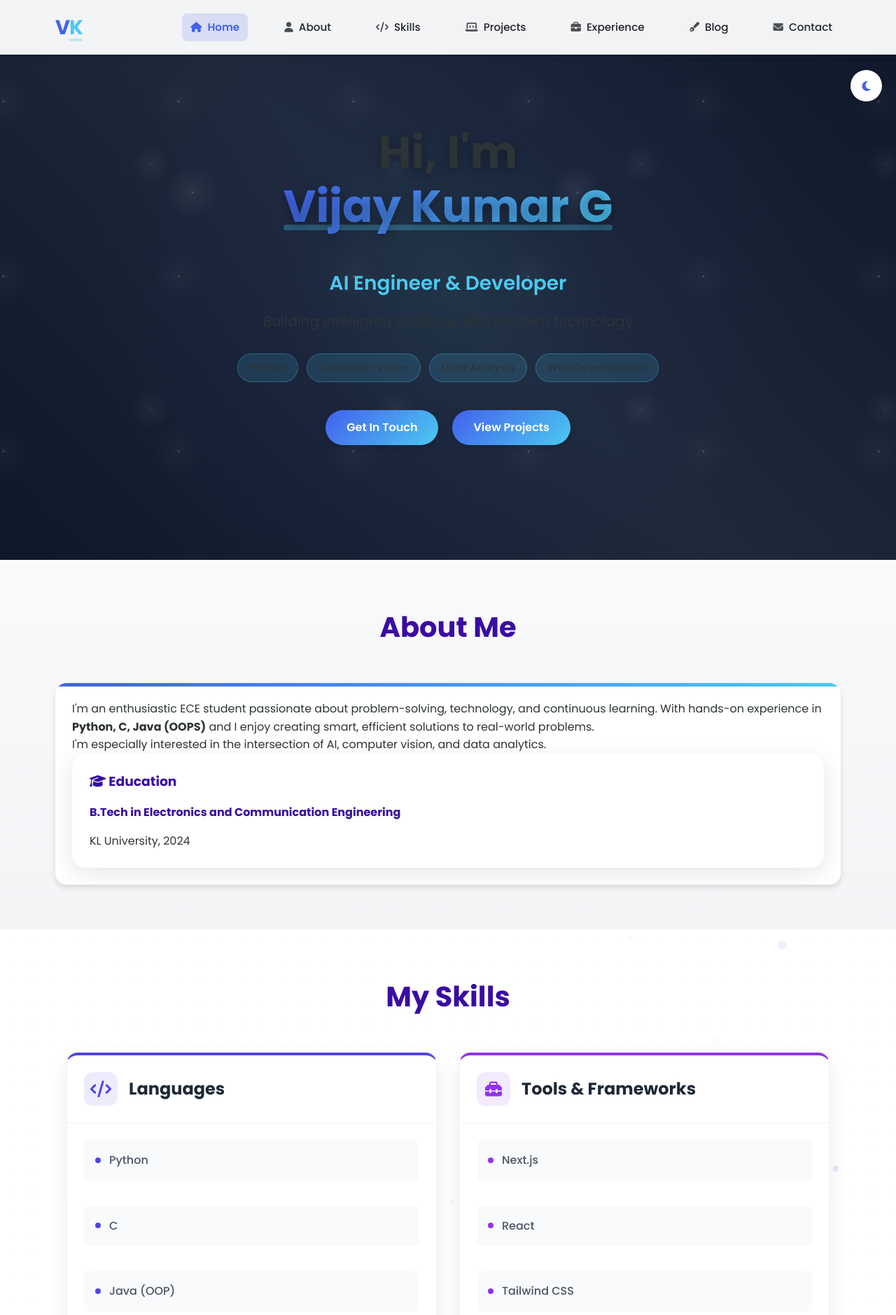
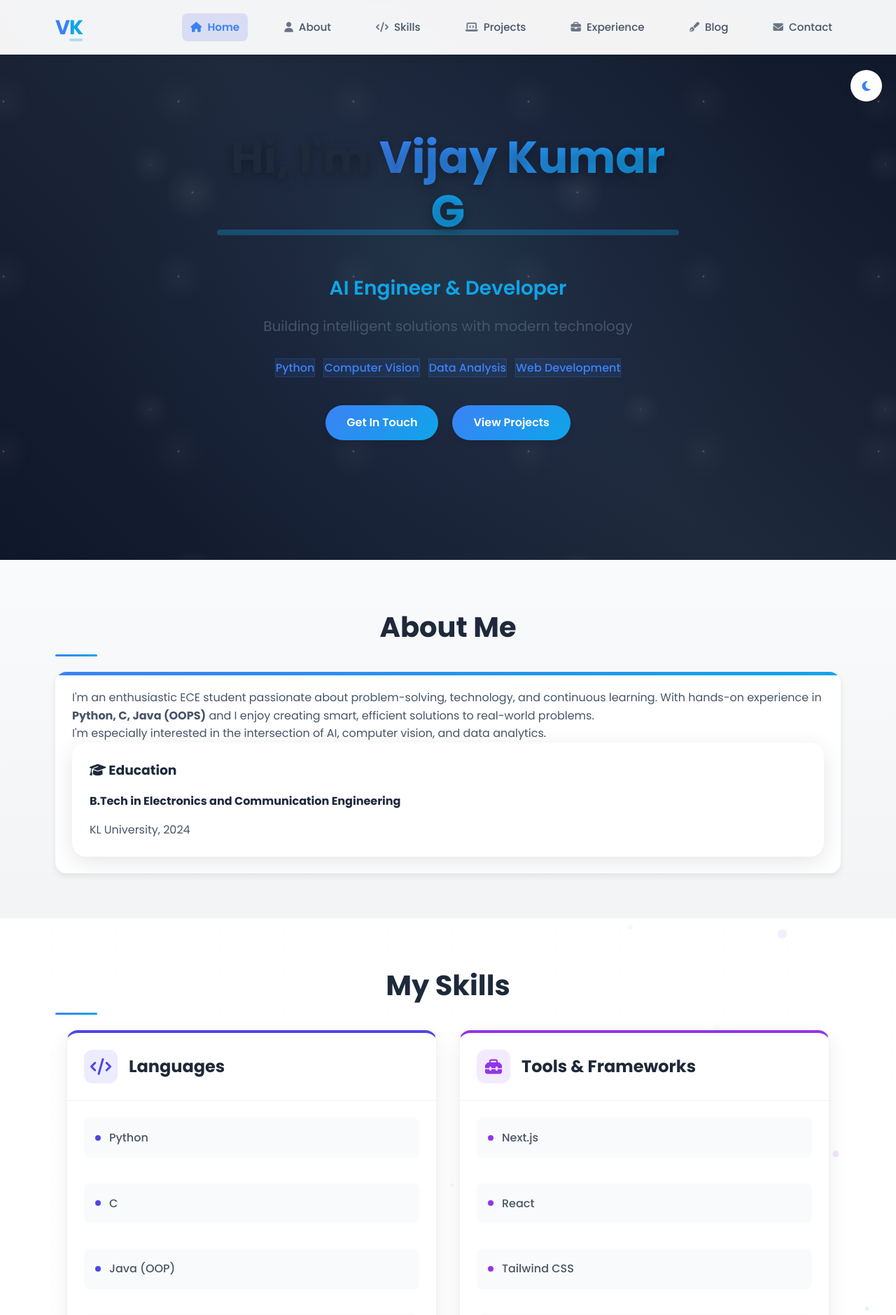
Before and after one commit to VijayKumarG717/Portfolio, a PHP site: page / in a window 1280 px wide. Shown: the top 1879 px of the page at 70% size. Run offline with PHP 8.4, Linux system fonts and the light colour scheme; some libraries are stand-ins or nearby versions.

Commit message:
Enhance typography and color scheme with optimized font colors for both dark and light modes

```diff
--- a/css/enhanced.css
+++ b/css/enhanced.css
@@ -1,63 +1,248 @@
 /* Enhanced Portfolio Styling */
 :root {
-  /* Modern color scheme */
-  --primary-color: #4361ee;
-  --secondary-color: #3a0ca3;
-  --accent-color: #4cc9f0;
-  --accent-secondary: #f72585;
-  --light-color: #f8f9fa;
-  --dark-color: #212529;
-  --success-color: #2ecc71;
-  --warning-color: #f39c12;
-  --danger-color: #e74c3c;
-  --text-color: #2d3436;
-  --text-light: #f8f9fa;
+  /* Modern color scheme - Light mode */
+  --primary-color: #3b82f6;
+  --secondary-color: #4f46e5;
+  --accent-color: #0ea5e9;
+  --accent-secondary: #ec4899;
 
-  /* Light theme specific colors */
+  /* Text colors - Light mode */
+  --text-primary: #1e293b;
+  --text-secondary: #475569;
+  --text-muted: #64748b;
+  --text-light: #f8fafc;
+  --text-accent: #3b82f6;
+
+  /* Background colors - Light mode */
   --background-color: #ffffff;
-  --background-alt: #f8f9fa;
+  --background-alt: #f1f5f9;
   --card-bg: #ffffff;
   --section-bg: linear-gradient(to bottom, #f9fafb, #f3f4f6);
   --hero-bg: linear-gradient(135deg, #e0f2fe, #f0f9ff);
 
-  /* Gradients */
-  --gradient-primary: linear-gradient(135deg, #4361ee 0%, #4cc9f0 100%);
-  --gradient-secondary: linear-gradient(135deg, #f72585 0%, #7209b7 100%);
-  --gradient-accent: linear-gradient(135deg, #3a0ca3 0%, #4361ee 100%);
+  /* Gradients - Light mode */
+  --gradient-primary: linear-gradient(135deg, #3b82f6 0%, #0ea5e9 100%);
+  --gradient-secondary: linear-gradient(135deg, #ec4899 0%, #8b5cf6 100%);
+  --gradient-accent: linear-gradient(135deg, #4f46e5 0%, #3b82f6 100%);
 
   /* Shadows */
-  --shadow-sm: 0 2px 4px rgba(0, 0, 0, 0.1);
-  --shadow-md: 0 4px 8px rgba(0, 0, 0, 0.12);
-  --shadow-lg: 0 10px 25px rgba(0, 0, 0, 0.15);
-  --shadow-hover: 0 15px 30px rgba(0, 0, 0, 0.2);
+  --shadow-sm: 0 2px 4px rgba(0, 0, 0, 0.05);
+  --shadow-md: 0 4px 8px rgba(0, 0, 0, 0.08);
+  --shadow-lg: 0 10px 25px rgba(0, 0, 0, 0.12);
+  --shadow-hover: 0 15px 30px rgba(0, 0, 0, 0.15);
 
   /* Animation */
   --transition-fast: all 0.2s ease;
   --transition-normal: all 0.3s ease;
   --transition-slow: all 0.5s ease;
+
+  /* Extra color variables */
+  --success-color: #10b981;
+  --warning-color: #f59e0b;
+  --danger-color: #ef4444;
 }
 
 /* Dark Mode Variables */
 body.dark-mode {
-  --primary-color: #4cc9f0;
-  --secondary-color: #7209b7;
-  --accent-color: #f72585;
-  --accent-secondary: #4cc9f0;
-  --text-color: #e2e8f0;
+  /* Modern color scheme - Dark mode */
+  --primary-color: #60a5fa;
+  --secondary-color: #8b5cf6;
+  --accent-color: #0ea5e9;
+  --accent-secondary: #f472b6;
+
+  /* Text colors - Dark mode */
+  --text-primary: #f1f5f9;
+  --text-secondary: #cbd5e1;
+  --text-muted: #94a3b8;
   --text-light: #f8fafc;
+  --text-accent: #60a5fa;
 
-  /* Dark theme specific colors */
+  /* Background colors - Dark mode */
   --background-color: #0f172a;
   --background-alt: #1e293b;
   --card-bg: #1e293b;
   --section-bg: linear-gradient(to bottom, #0f172a, #1e293b);
   --hero-bg: linear-gradient(135deg, #0f172a, #1e293b);
 
-  /* Shadows */
+  /* Gradients - Dark mode */
+  --gradient-primary: linear-gradient(135deg, #60a5fa 0%, #0ea5e9 100%);
+  --gradient-secondary: linear-gradient(135deg, #f472b6 0%, #8b5cf6 100%);
+  --gradient-accent: linear-gradient(135deg, #8b5cf6 0%, #60a5fa 100%);
+
+  /* Shadows - Dark mode */
   --shadow-sm: 0 2px 4px rgba(0, 0, 0, 0.3);
   --shadow-md: 0 4px 8px rgba(0, 0, 0, 0.4);
   --shadow-lg: 0 10px 25px rgba(0, 0, 0, 0.5);
   --shadow-hover: 0 15px 30px rgba(0, 0, 0, 0.6);
+
+  /* Extra color variables */
+  --success-color: #34d399;
+  --warning-color: #fbbf24;
+  --danger-color: #f87171;
+}
+
+/* Apply new text colors */
+body {
+  color: var(--text-primary);
+}
+
+h1, h2, h3, h4, h5, h6 {
+  color: var(--text-primary);
+}
+
+p {
+  color: var(--text-secondary);
+}
+
+.section-title {
+  color: var(--text-primary);
+  position: relative;
+  margin-bottom: 2rem;
+}
+
+.section-title::after {
+  content: '';
+  position: absolute;
+  bottom: -10px;
+  left: 0;
+  width: 60px;
+  height: 3px;
+  background: var(--gradient-primary);
+  border-radius: 3px;
+}
+
+/* Hero Section Text Styling */
+.hero-content h1 {
+  color: var(--text-primary);
+  font-weight: 800;
+  text-shadow: 0 2px 10px rgba(0, 0, 0, 0.1);
+}
+
+.profession {
+  color: var(--accent-color);
+  font-weight: 700;
+}
+
+.hero-focus {
+  color: var(--text-secondary);
+}
+
+/* Highlight Styling */
+.highlight {
+  background: var(--gradient-primary);
+  -webkit-background-clip: text;
+  background-clip: text;
+  color: transparent;
+  font-weight: 800;
+}
+
+/* Skill Tags */
+.skill-tag {
+  background: rgba(59, 130, 246, 0.1);
+  color: var(--text-accent);
+  border: 1px solid rgba(59, 130, 246, 0.2);
+  font-weight: 500;
+}
+
+body.dark-mode .skill-tag {
+  background: rgba(96, 165, 250, 0.1);
+  color: var(--text-accent);
+  border: 1px solid rgba(96, 165, 250, 0.2);
+}
+
+/* Project Cards */
+.project-content h3 {
+  color: var(--text-primary);
+  font-weight: 700;
+}
+
+.project-content p {
+  color: var(--text-secondary);
+}
+
+.project-tags span {
+  background: rgba(59, 130, 246, 0.1);
+  color: var(--text-accent);
+}
+
+body.dark-mode .project-tags span {
+  background: rgba(96, 165, 250, 0.1);
+  color: var(--text-accent);
+}
+
+/* Timeline and Experience */
+.timeline-date {
+  color: var(--accent-color);
+  font-weight: 600;
+}
+
+.company {
+  color: var(--text-muted);
+  font-style: italic;
+}
+
+/* Blog Section */
+.blog-category {
+  color: var(--accent-color);
+  letter-spacing: 1px;
+}
+
+.blog-content h3 {
+  color: var(--text-primary);
+  font-weight: 700;
+}
+
+.blog-meta {
+  color: var(--text-muted);
+}
+
+.read-more {
+  color: var(--primary-color);
+  font-weight: 600;
+}
+
+/* Contact Section */
+.contact-details h3 {
+  color: var(--text-primary);
+  font-weight: 600;
+}
+
+.contact-details p {
+  color: var(--text-secondary);
+}
+
+/* Form Labels */
+.form-group label {
+  color: var(--text-secondary);
+  font-weight: 500;
+}
+
+/* Navigation */
+.nav-links a {
+  color: var(--text-secondary);
+}
+
+.nav-links a:hover,
+.nav-links a.active {
+  color: var(--primary-color);
+}
+
+body.dark-mode .nav-links a {
+  color: var(--text-secondary);
+}
+
+body.dark-mode .nav-links a:hover,
+body.dark-mode .nav-links a.active {
+  color: var(--primary-color);
+}
+
+/* Logo Text */
+.logo-text {
+  color: var(--text-primary);
+}
+
+.logo-accent {
+  color: var(--accent-color);
 }
 
 /* Global Animations */
@@ -88,7 +273,7 @@ body.dark-mode {
   position: relative;
   overflow: hidden;
   z-index: 1;
-  color: var(--text-color);
+  color: var(--text-primary);
 }
 
 .modern-card:hover {
@@ -142,25 +327,16 @@ body.dark-mode {
   margin: 0 auto;
   text-align: center;
   padding: 0 20px;
-  color: var(--text-color);
+  color: var(--text-primary);
 }
 
 .hero-content h1 {
   font-size: 4rem;
   font-weight: 700;
   margin-bottom: 1.5rem;
-  color: var(--text-color);
+  color: var(--text-primary);
   text-shadow: 0 5px 15px rgba(0, 0, 0, 0.3);
   line-height: 1.2;
-}
-
-.highlight {
-  background: var(--gradient-primary);
-  -webkit-background-clip: text;
-  background-clip: text;
-  color: transparent;
-  position: relative;
-  display: inline-block;
 }
 
 .highlight::after {
@@ -191,7 +367,7 @@ body.dark-mode {
 .hero-focus {
   font-size: 1.25rem;
   line-height: 1.6;
-  color: var(--text-color);
+  color: var(--text-secondary);
   max-width: 600px;
   margin: 0 auto;
 }
@@ -203,18 +379,6 @@ body.dark-mode {
   justify-content: center;
   gap: 12px;
   margin: 30px 0;
-}
-
-.skill-tag {
-  background: rgba(76, 201, 240, 0.15);
-  color: var(--text-color);
-  padding: 8px 16px;
-  border-radius: 50px;
-  font-size: 0.9rem;
-  font-weight: 500;
-  letter-spacing: 0.5px;
-  transition: all 0.3s ease;
-  border: 1px solid rgba(76, 201, 240, 0.3);
 }
 
 .skill-tag:hover {
@@ -637,7 +801,7 @@ body.dark-mode {
   padding: 8px 12px;
   border-radius: 8px;
   font-weight: 500;
-  color: var(--dark-color);
+  color: var(--text-secondary);
   display: flex;
   align-items: center;
   transition: all 0.3s ease;
@@ -860,17 +1024,17 @@ h2, h3, h4, p, span,
 /* Body background for dark mode */
 body {
   background-color: var(--background-color);
-  color: var(--text-color);
+  color: var(--text-primary);
 }
 
 body.dark-mode .section-title {
-  color: var(--text-light);
+  color: var(--text-primary);
 }
 
 body.dark-mode p,
 body.dark-mode h3,
 body.dark-mode h4 {
-  color: var(--text-color);
+  color: var(--text-secondary);
 }
 
 /* Dark mode styles for project cards */
@@ -920,14 +1084,14 @@ body.dark-mode .project-card:hover {
 /* Enhanced skill tag colors for dark mode */
 body.dark-mode .skill-tag {
   background: rgba(76, 201, 240, 0.15);
-  color: var(--text-light);
+  color: var(--text-primary);
   border: 1px solid rgba(76, 201, 240, 0.3);
 }
 
 /* Section Backgrounds */
 section {
   background: var(--background-color);
-  color: var(--text-color);
+  color: var(--text-primary);
   transition: var(--transition-normal);
 }
 
```
Also changed, not shown: other parts of css/enhanced.css (+18 -25 lines).
